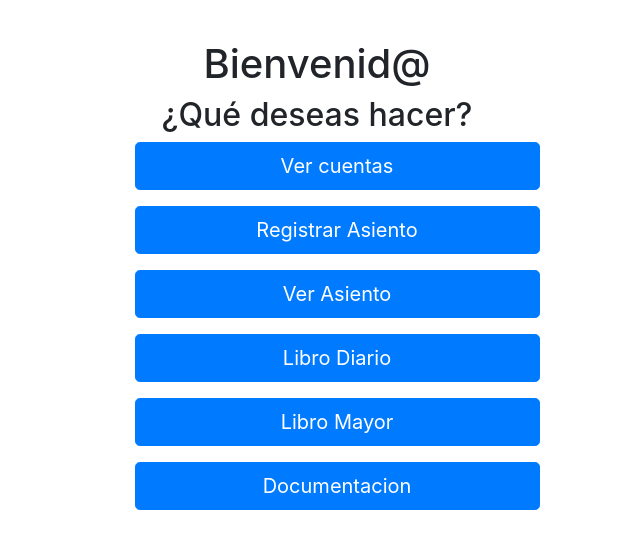
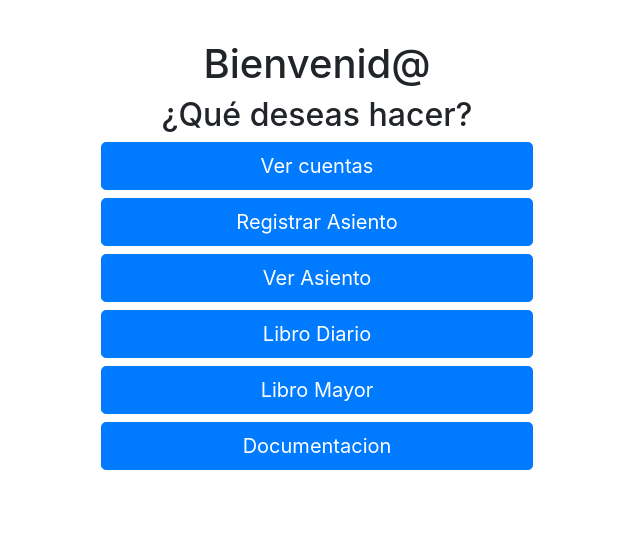
Before and after one commit to ggasp-ar/SAPC-SAII, a Flask app: template app/templates/index.html in a window 1280 px wide. Shown: the part 56-605 px from the top of the page, without its empty margins (323-963 px from the left). Run offline with Flask 2, Linux system fonts and the light colour scheme; the template is opened without the code that fills it, so the values that code supplies are empty; some libraries are stand-ins or nearby versions.

Commit message:
Alineacion de botones

```diff
--- a/app/templates/index.html
+++ b/app/templates/index.html
@@ -7,33 +7,16 @@
 {% endblock %}
 
 {% block container %}
-<div class="row">
-    <div class="col-sm-12 col-md-12 col-lg-12 col-xl-12">
+<div class="col-sm-5" style="margin:0 auto;">
     <div style="text-align: center;">
         <h1>Bienvenid@</h1>
         <h2>¿Qué deseas hacer?</h2>
-
-        <div class="row">
-            <div class="col-sm-5" style="margin:0 auto;">
-                <ul class="nav-item">
+    </div>
     <a href="/cuentas" class="btn btn-primary btn-lg btn-block">Ver cuentas</a>
-                </ul>
-                <ul class="nav-item">
     <a href="/registrarasiento" class="btn btn-primary btn-lg btn-block">Registrar Asiento</a>
-                </ul>
-                <ul class="nav-item">
     <a href="/verasientos" class="btn btn-primary btn-lg btn-block">Ver Asiento</a>
-                </ul>
-                <ul class="nav-item">
     <a href="/librodiario" class="btn btn-primary btn-lg btn-block">Libro Diario</a>
-                </ul>
-                <ul class="nav-item">
     <a href="/libromayor" class="btn btn-primary btn-lg btn-block">Libro Mayor</a>
-                </ul>
-                <ul class="nav-item">
     <a href="https://drive.google.com/file/d/1zSuwFODCyth3MSgieg73EPB-lQ_CfC0c/view?usp=sharing" class="btn btn-primary btn-lg btn-block">Documentacion</a>
-                </ul>
-            </div>
-        </div>
 </div>
 {% endblock %}
```
Lines whose indentation alone changed are shown as unchanged.
